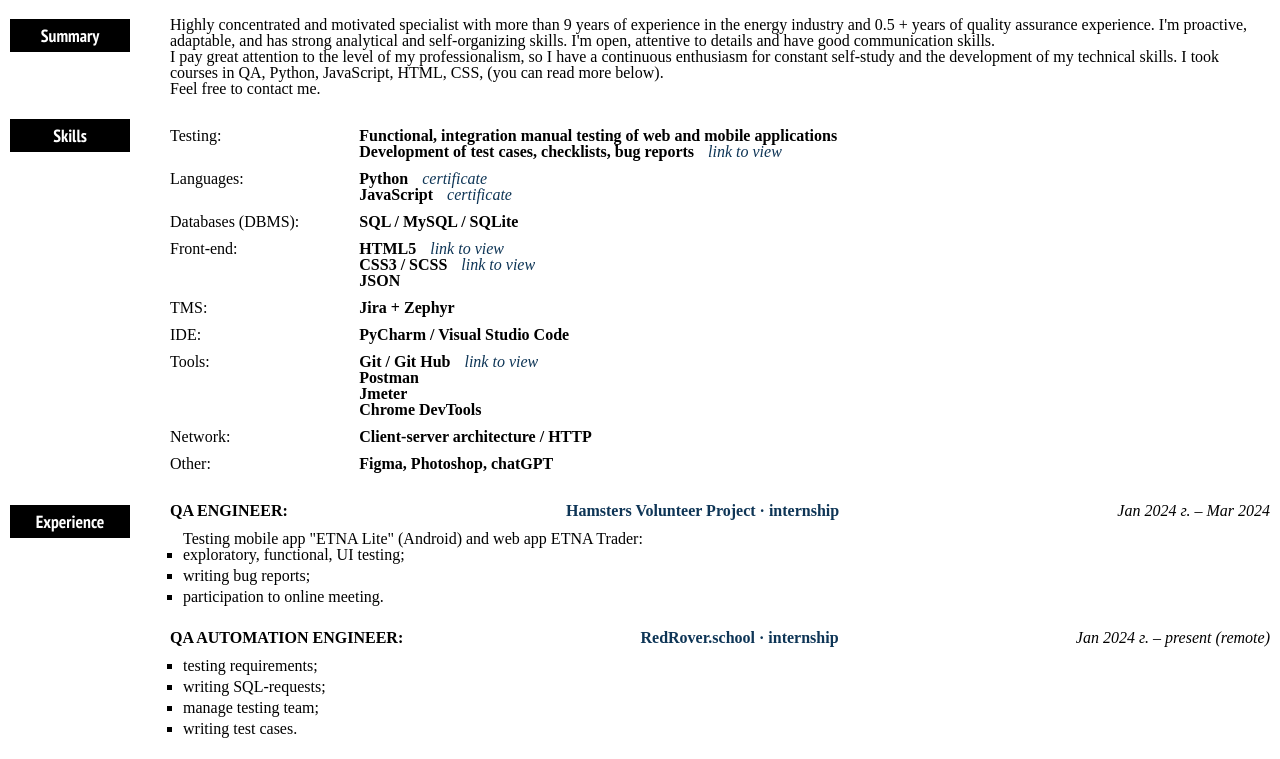
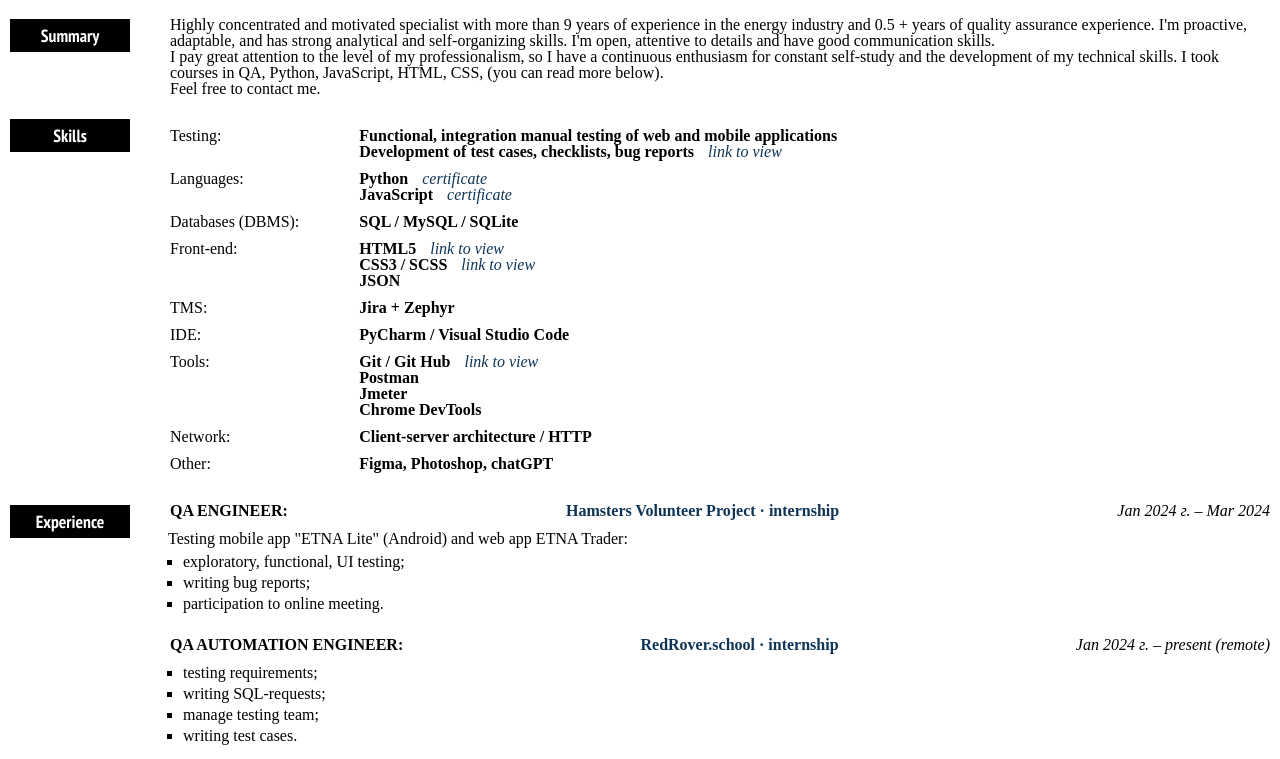
Before and after one commit to hello3world/CV_QA-engineer, a plain HTML site: page index.html in a window 1280 px wide. Shown: the part 281-1040 px from the top of the page. Drawn offline with Linux system fonts and the light colour scheme.

Commit message:
refactor: change experience html

```diff
--- a/index.html
+++ b/index.html
@@ -241,10 +241,10 @@
             </div>
             <div class="experience__info">
               <ul class="experience__list">
-                <span style="display: block">
+                <li style="list-style-type: none; margin: 0 0 7px -15px">
                   Testing mobile app "ETNA Lite" (Android) and web app ETNA
                   Trader:
-                </span>
+                </li>
                 <li class="experience__item">
                   exploratory, functional, UI testing;
                 </li>
```
